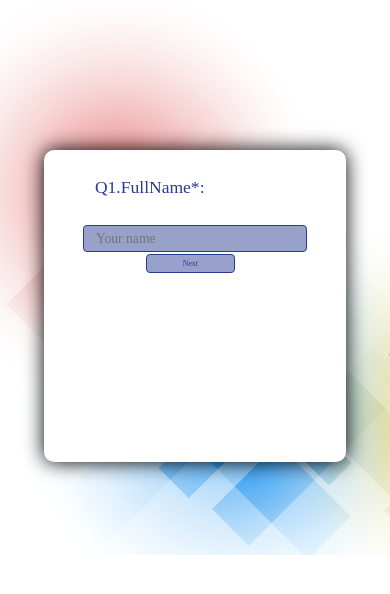
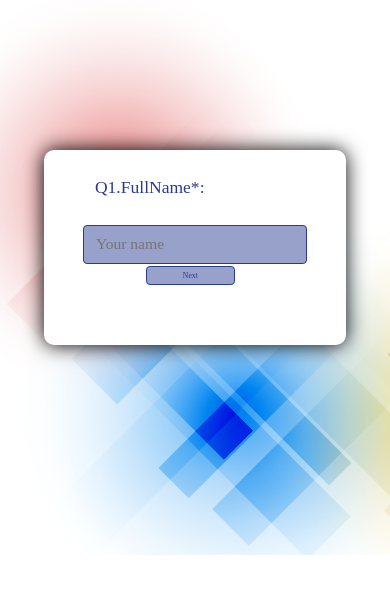
Before and after one commit to SamahFarez/meh, a plain HTML site: page index.html in a window 390 px wide. Drawn offline with Linux system fonts and the light colour scheme.

Commit message:
Update questions.css

```diff
--- a/questions.css
+++ b/questions.css
@@ -39,7 +39,7 @@ body {
 
     .container {
         padding: 20px 10vw;
-        height: 80vw !important;
+        height: 50vw !important;
 
     }
 
@@ -52,7 +52,8 @@ body {
     .select {
         border: 1px solid #293B8F;
         margin-bottom: 0 !important;
-        font-size : 3.5vw !important;
+        font-size : 4vw !important;
+        height:10vw !important;
 
     }
 
```
